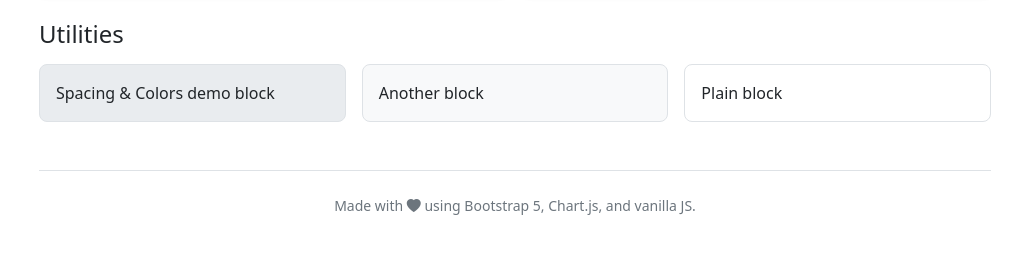
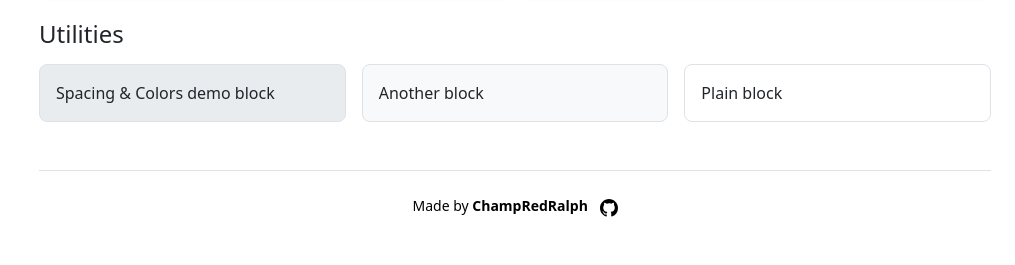
Before and after one commit to ChampRedRalph/my-ui-kit, a PHP site: page / in a window 1280 px wide. Shown: the part 2565-2830 px from the top of the page, without its empty margins (265-1280 px from the left). Before the commit the page ends 2780 px from the top, so only its background shows below. Run offline with PHP 8.4, Linux system fonts and the light colour scheme.

Commit message:
Update index.php
- footer champredralph

```diff
--- a/index.php
+++ b/index.php
@@ -461,7 +461,14 @@
       </section>
 
       <footer class="text-center text-secondary small py-4 border-top">
-        Made with <i class="bi bi-heart-fill"></i> using Bootstrap 5, Chart.js, and vanilla JS.
+        <div class="text-center">
+            <a href="https://github.com/ChampRedRalph" target="_blank" rel="noopener noreferrer" class="text-black text-decoration-none">
+            Made by <strong>ChampRedRalph</strong>
+            <svg xmlns="http://www.w3.org/2000/svg" width="18" height="18" fill="currentColor" class="bi bi-github ms-2" viewBox="0 0 16 16" style="vertical-align:middle;">
+              <path d="M8 0C3.58 0 0 3.58 0 8c0 3.54 2.29 6.53 5.47 7.59.4.07.55-.17.55-.38 0-.19-.01-.82-.01-1.49-2.01.37-2.53-.49-2.69-.94-.09-.23-.48-.94-.82-1.13-.28-.15-.68-.52-.01-.53.63-.01 1.08.58 1.23.82.72 1.21 1.87.87 2.33.66.07-.52.28-.87.51-1.07-1.78-.2-3.64-.89-3.64-3.95 0-.87.31-1.59.82-2.15-.08-.2-.36-1.02.08-2.12 0 0 .67-.21 2.2.82a7.65 7.65 0 0 1 2-.27c.68 0 1.36.09 2 .27 1.53-1.04 2.2-.82 2.2-.82.44 1.1.16 1.92.08 2.12.51.56.82 1.27.82 2.15 0 3.07-1.87 3.75-3.65 3.95.29.25.54.73.54 1.48 0 1.07-.01 1.93-.01 2.19 0 .21.15.46.55.38A8.013 8.013 0 0 0 16 8c0-4.42-3.58-8-8-8z"/>
+            </svg>
+            </a>
+        </div>
       </footer>
     </main>
   </div>
```
